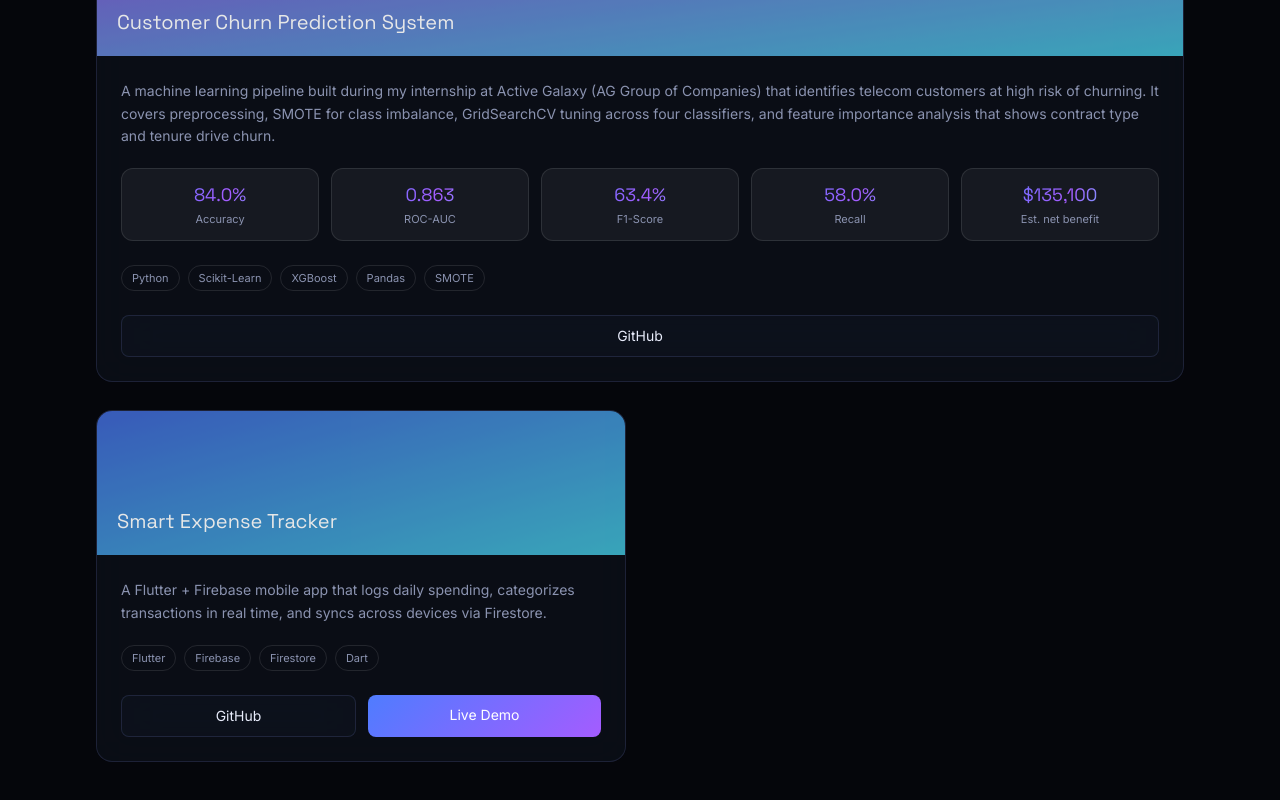
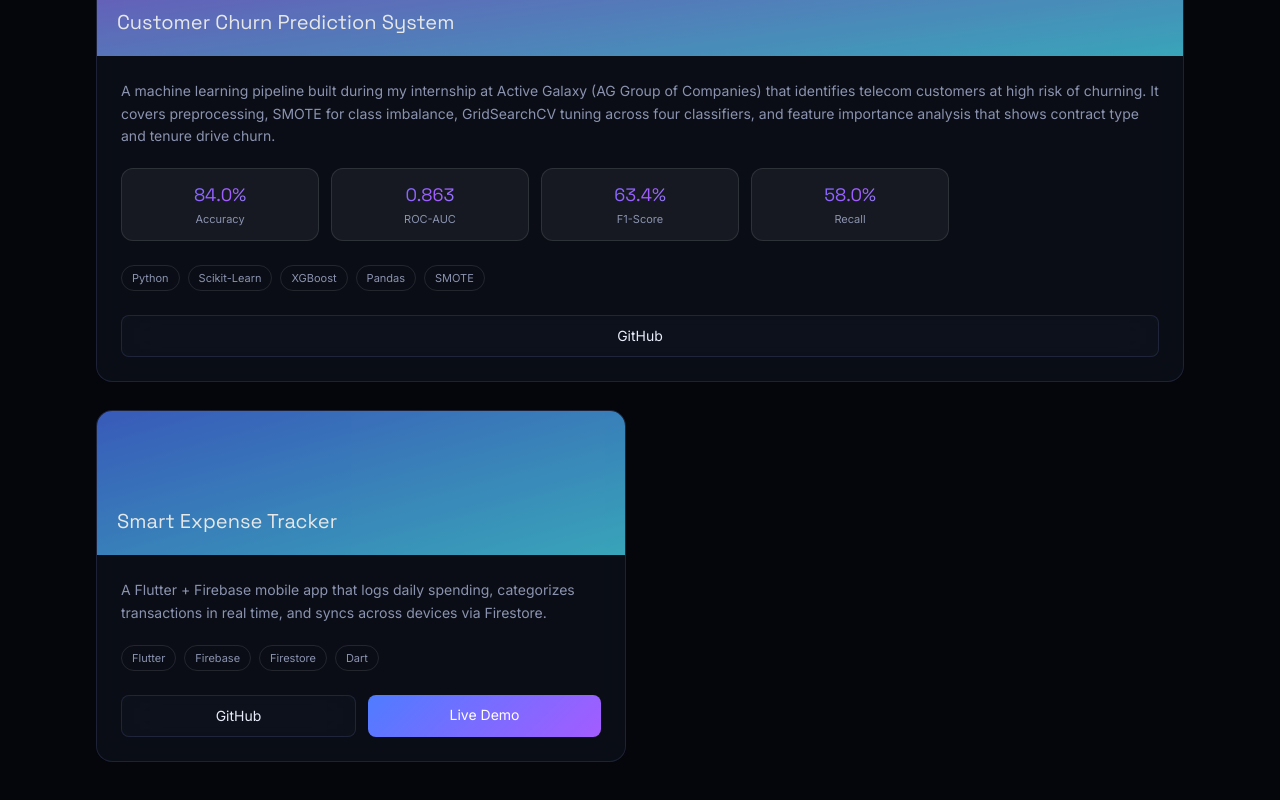
Before and after one commit to deepak-1401/portfolio_1, a React (Vite) app: page / in a window 1280 px wide. Shown: the part 2692-3492 px from the top of the page. Built offline with nearby package versions, Linux system fonts and the light colour scheme.

Commit message:
"some changes"

```diff
--- a/src/data/projects.js
+++ b/src/data/projects.js
@@ -10,7 +10,6 @@ export const projects = [
       { label: "ROC-AUC", value: "0.863" },
       { label: "F1-Score", value: "63.4%" },
       { label: "Recall", value: "58.0%" },
-      { label: "Est. net benefit", value: "$135,100" },
     ],
     github:
       "https://github.com/deepak-1401/Customer-Churn-Prediction-System-.git/deepak-1401",
```
